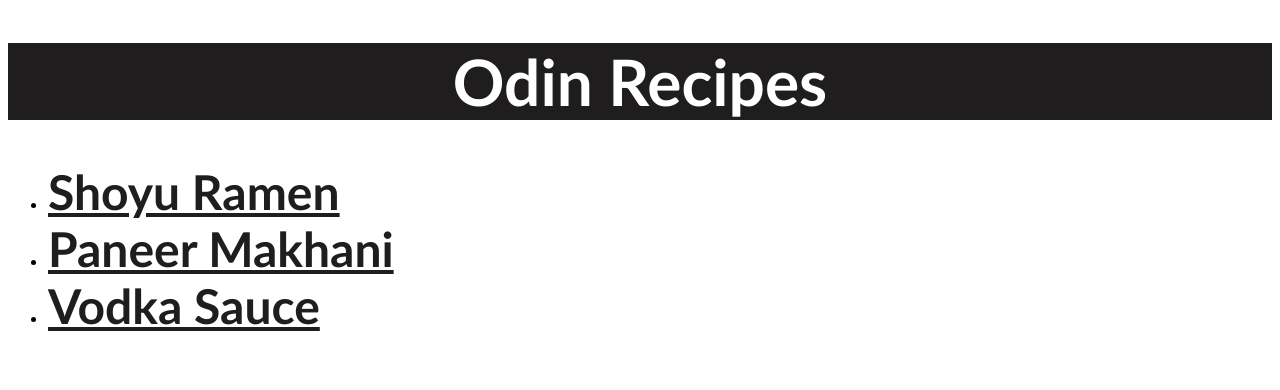
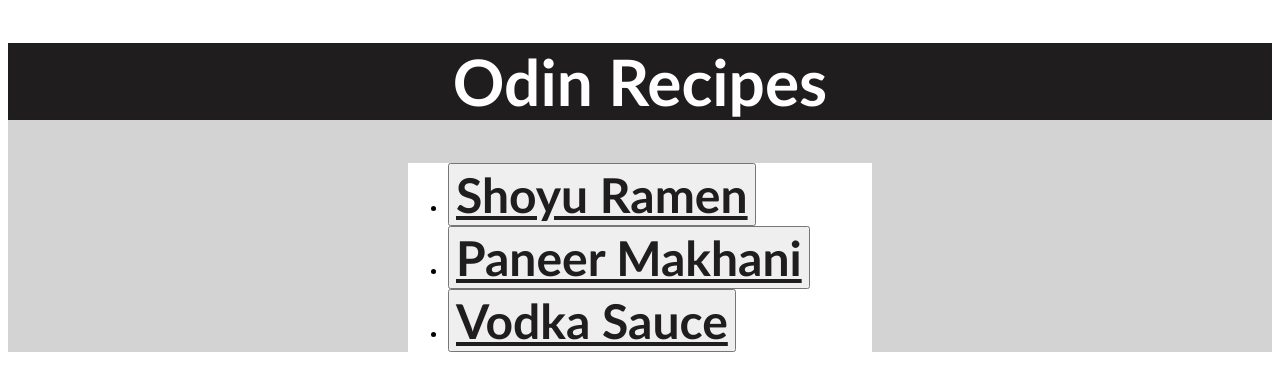
Before and after one commit to ggesford/odin-recipes, a plain HTML site: page index.html in a window 1280 px wide. Drawn offline with Linux system fonts and the light colour scheme.

Commit message:
add card,background to index;unformatted

```diff
--- a/index.html
+++ b/index.html
@@ -6,11 +6,16 @@
         <link rel="stylesheet" href="styles/style.css">
     </head>
     <body>
-        <h1 class="home">Odin Recipes</h1>
-        <ul>
-            <li><a class="home" href="./recipes/jpramen.html"><strong>Shoyu Ramen</strong></a></li>
-            <li><a class="home" href="./recipes/pnrmki.html"><strong>Paneer Makhani</strong></a></li>
-            <li><a class="home" href="./recipes/vdkpasta.html"><strong>Vodka Sauce</strong></a></li>
-        </ul>
+        <div class="background">
+            <h1 class="home">Odin Recipes</h1>
+            <div class="card">
+
+                <ul>
+                    <li><button><a class="home" href="./recipes/jpramen.html"><strong>Shoyu Ramen</strong></a></button></li>
+                    <li><button><a class="home" href="./recipes/pnrmki.html"><strong>Paneer Makhani</strong></a></button></li>
+                    <li><button><a class="home" href="./recipes/vdkpasta.html"><strong>Vodka Sauce</strong></a></button></li>
+                </ul>
+            </div>
+        </div>
     </body>
 </html>
--- a/styles/style.css
+++ b/styles/style.css
@@ -1,5 +1,15 @@
 * {
     font-family:'Trebuchet MS', 'Lucida Sans Unicode', 'Lucida Grande', 'Lucida Sans', Arial, sans-serif;
+}
+div.background {
+    background-color:lightgray;
+
+}
+div.card {
+    background-color: white;
+    margin-top:0px;
+    margin-left: 400px;
+    margin-right: 400px;
 }
 h1.home {
     text-align: center;
@@ -13,13 +23,17 @@ a.home {
     color: rgb(31, 29, 29);
     font-size:48px;
 }
+ul.home {
+    display:inline-block;
+}
 h2 {
     background-color:rgb(31, 29, 29) ;
     color:white;
 
 }
-button {
+button.recipe {
     background-color:rgb(31, 29, 29);
+    margin:auto;
 }
 a {
     color:white;
@@ -29,6 +43,3 @@ h1.recipe {
     background-color:  rgb(31, 29, 29);
     color: white;
 }
-img {
-
-}
```
Also changed, not shown: recipes/jpramen.html (+1 -1 lines), recipes/pnrmki.html (+1 -1 lines), recipes/vdkpasta.html (+1 -1 lines).
